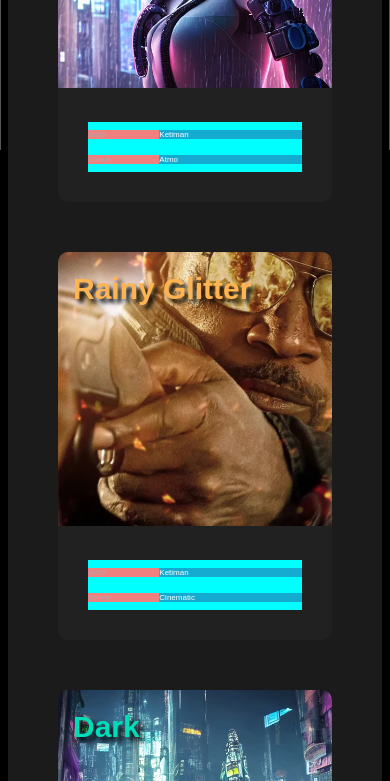
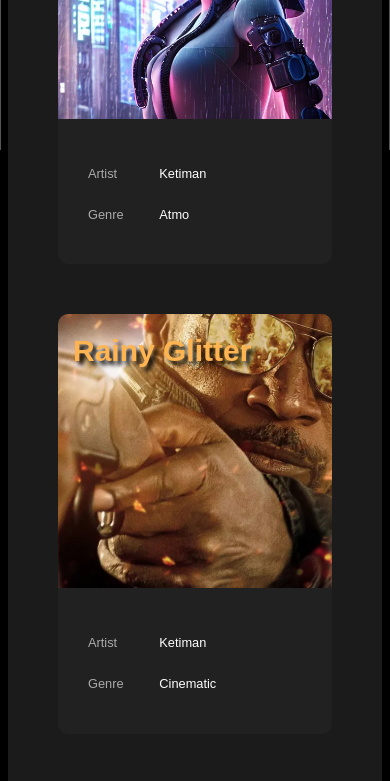
Before and after one commit to ObeeWan1/ketiman, a plain HTML site: page index.html in a window 390 px wide. Shown: the part 694-1475 px from the top of the page. Drawn offline with Linux system fonts and the light colour scheme.

Commit message:
adjusted responsivness of the box-description

```diff
--- a/styles/grid.css
+++ b/styles/grid.css
@@ -16,13 +16,12 @@
   color: rgb(170, 170, 170);
   position: relative;
   /*top: 0px;*/
-  background-color: lightcoral;
-  font-size: clamp(0.5rem, 1vw, 2rem)
+  font-size: clamp(0.8rem, 1rem, 2vw);
+  margin-right: 5px;
 }
 
 .description-content {
-  background-color: rgb(21, 170, 207);
-  font-size: clamp(0.5rem, 1vw, 2rem)
+  font-size: clamp(0.8rem, 1rem, 2vw);
 }
 
 .newline {
@@ -801,7 +800,6 @@
     grid-template-columns: 80px 150px;
   */
   grid-template-columns: 1fr 2fr;
-  background-color: aqua;
 }
 
 .song-versions {
```
